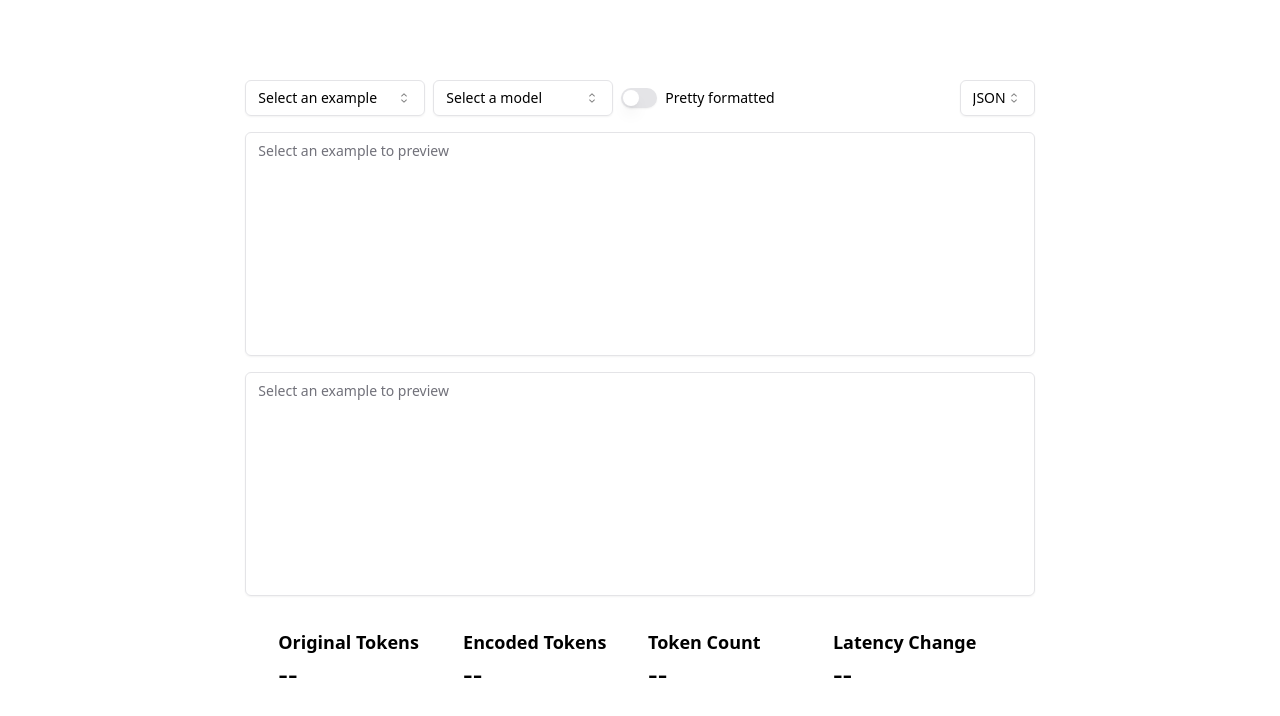
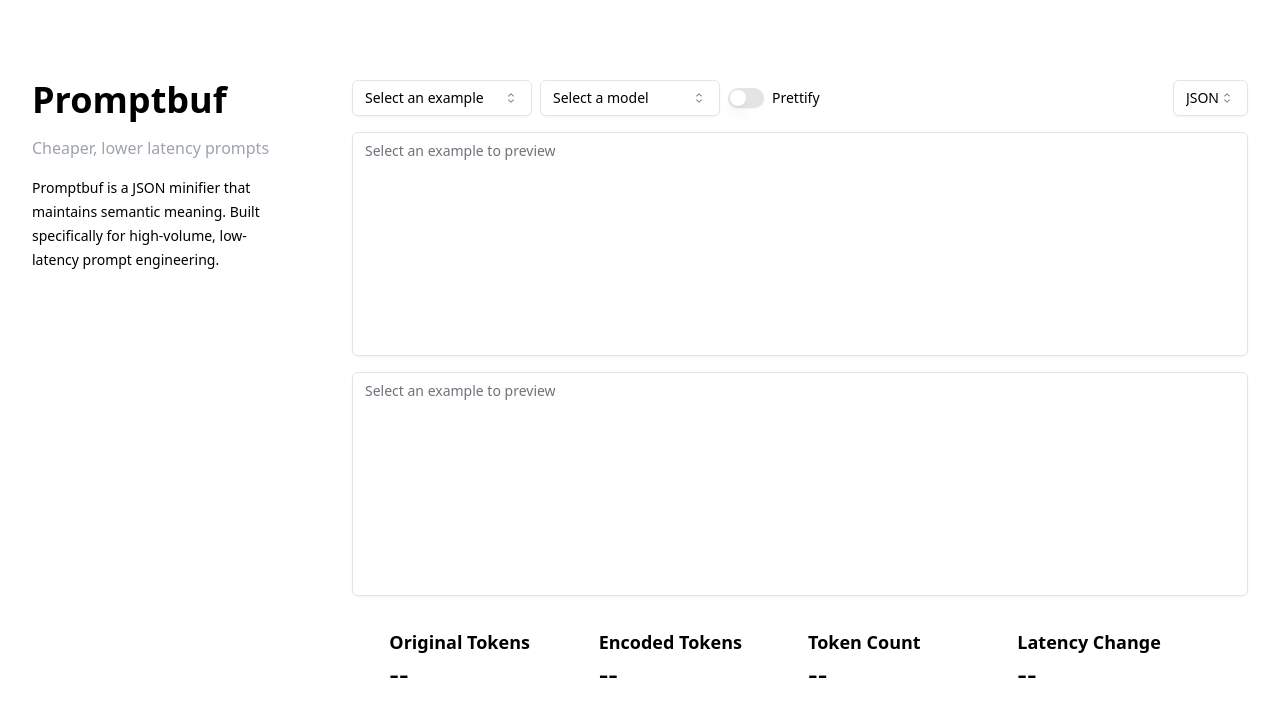
Before and after one commit to Tetra-Research/promptbuf, a React (Vite) app in the folder marketing/: page / in a window 1280 px wide. Shown: the top 716 px of the page. Built offline with nearby package versions, Linux system fonts and the light colour scheme; what tiktoken would draw is missing.

Commit message:
App layout

```diff
--- a/marketing/src/App.tsx
+++ b/marketing/src/App.tsx
@@ -3,8 +3,20 @@ import Tokenizer from "./components/Tokenizer";
 
 function App() {
 	return (
-		<div className="min-h-screen w-screen bg-white ">
-			<Tokenizer />
+		<div className="min-h-screen w-screen bg-white grid grid-cols-1 md:grid-cols-12">
+			<div className="md:col-span-3">
+				<div className="mt-20 mx-8 text-left space-y-4">
+					<h1 className="text-4xl font-bold">Promptbuf</h1>
+					<p className=" text-gray-400">Cheaper, lower latency prompts</p>
+					<p className=" text-sm/6">
+						Promptbuf is a JSON minifier that maintains semantic meaning. Built
+						specifically for high-volume, low-latency prompt engineering.
+					</p>
+				</div>
+			</div>
+			<div className="md:col-span-9">
+				<Tokenizer />
+			</div>
 		</div>
 	);
 }
--- a/marketing/src/components/Content.tsx
+++ /dev/null
@@ -1,11 +0,0 @@
-function MainContent() {
-	return (
-		<main className="w-full lg:ml-96 flex-grow">
-			<div className="relative h-full">
-				<div className="px-6 py-20 sm:px-12 lg:px-16 lg:py-32"></div>
-			</div>
-		</main>
-	);
-}
-
-export default MainContent;
--- a/marketing/src/components/Sidebar.tsx
+++ /dev/null
@@ -1,15 +0,0 @@
-function Sidebar() {
-	return (
-		<aside className="w-full lg:w-96 lg:flex-shrink-0 lg:fixed lg:inset-y-0 lg:left-0 lg:overflow-y-auto lg:bg-gray-900 p-6">
-			{/* <Logo /> */}
-			Logo
-			<h1 className="mt-10 text-4xl font-bold">Commit</h1>
-			<p className="mt-4 text-gray-400">
-				Open-source Git client for macOS minimalists
-			</p>
-			<nav className="mt-10">{/* Add navigation links here */}</nav>
-		</aside>
-	);
-}
-
-export default Sidebar;
--- a/marketing/src/components/Tokenizer.tsx
+++ b/marketing/src/components/Tokenizer.tsx
@@ -359,7 +359,7 @@ function Tokenizer() {
 
 	return (
 		<div className="w-full flex items-center justify-center">
-			<div className="text-black py-4 sm:py-8 md:py-12 lg:py-20 flex items-center justify-center flex-col space-y-8 w-full px-4 sm:px-6 md:px-8 lg:w-3/4 xl:w-2/3">
+			<div className="text-black py-4 sm:py-8 md:py-12 lg:py-20 flex items-center justify-center flex-col space-y-8 w-full px-4 sm:px-6 md:px-8 ">
 				<div className="space-y-4 w-full">
 					{/* Controls */}
 					<div className="flex flex-col space-y-4 sm:flex-row sm:justify-between sm:space-y-0">
@@ -413,7 +413,7 @@ function Tokenizer() {
 										}
 										defaultChecked={false}
 									/>
-									<Label htmlFor="airplane-mode">Pretty formatted</Label>
+									<Label htmlFor="airplane-mode">Prettify</Label>
 								</div>
 							)}
 						</div>
@@ -475,27 +475,11 @@ function Tokenizer() {
 				<div className="grid grid-cols-2 md:grid-cols-4 gap-4 w-full md:w-11/12">
 					<Metric
 						title="Original Tokens"
-						value={
-							bothSelected
-								? encoding_for_model(selectedModel.model)
-										.encode(JSON.stringify(selectedExample.value))
-										.length.toString()
-								: ""
-						}
+						value={bothSelected ? numJSONTokens.toString() : ""}
 					/>
 					<Metric
 						title="Encoded Tokens"
-						value={
-							bothSelected
-								? encoding_for_model(selectedModel.model)
-										.encode(
-											new Promptbuf(selectedExample.schema).encode(
-												selectedExample.value
-											)
-										)
-										.length.toString()
-								: ""
-						}
+						value={bothSelected ? numEncodedTokens.toString() : ""}
 					/>
 					<Metric
 						title="Token Count"
```
